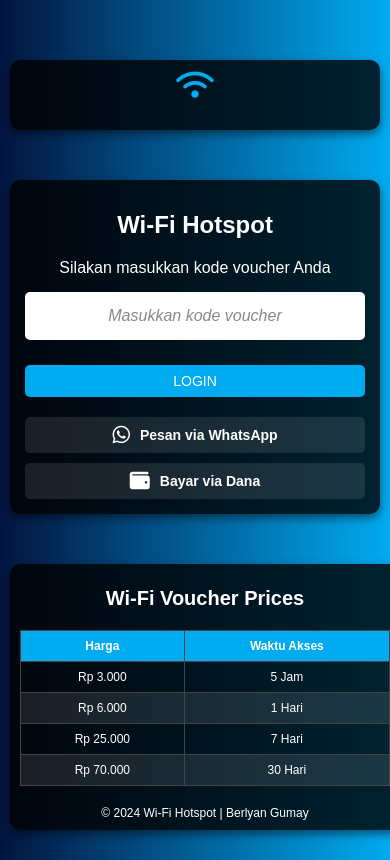
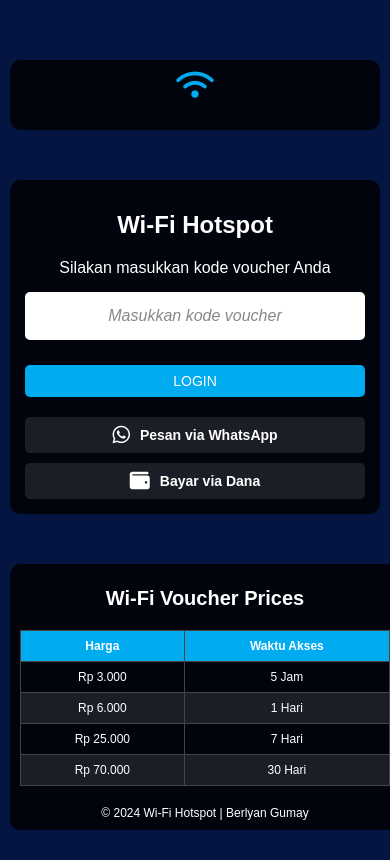
Before and after one commit to berlyan5268/wifi-voucer, a plain HTML site: page index.html in a window 390 px wide. Drawn offline with Linux system fonts and the light colour scheme.

Commit message:
styles.css

```diff
--- a/styles.css
+++ b/styles.css
@@ -1,7 +1,7 @@
 /* Default Styling */
 body {
     font-family: Arial, sans-serif;
-    background: linear-gradient(to right, #031540, #00abf0);
+    background: #031540; /* Menghilangkan warna biru gradasi */
     color: #fff;
     text-align: center;
     margin: 0;
@@ -11,16 +11,13 @@ body {
 
 /* Styling untuk container login */
 .login-container {
-    max-width: 100%;
     width: 100%;
     margin: 0 auto;
-    background: rgba(0, 0, 0, 0.8);
+    background: rgba(0, 0, 0, 0.8); /* Menghilangkan bayangan biru */
     padding: 20px;
     border-radius: 10px;
-    box-shadow: 0 4px 10px rgba(0, 0, 0, 0.5);
     text-align: center;
     box-sizing: border-box;
-    height: 100%;
 }
 
 /* Wifi Icon */
@@ -34,7 +31,6 @@ body {
 @media screen and (max-width: 768px) {
     body {
         padding: 10px;
-        height: 100%;
     }
 
     .login-container {
@@ -61,15 +57,12 @@ body {
 
 /* Styling untuk kontainer utama */
 .container {
-    max-width: 100%;
     width: 100%;
     margin: 0 auto;
-    background: rgba(0, 0, 0, 0.8);
+    background: rgba(0, 0, 0, 0.8); /* Menghilangkan bayangan biru */
     padding: 20px;
     border-radius: 10px;
-    box-shadow: 0 4px 10px rgba(0, 0, 0, 0.5);
     box-sizing: border-box;
-    height: 100%;
 }
 
 .container h1 {
@@ -145,7 +138,6 @@ body {
     color: #fff;
     font-weight: bold;
     transition: background 0.3s;
-    box-sizing: border-box;
 }
 
 .icon:hover {
@@ -171,7 +163,7 @@ footer {
     .container {
         width: 100%;
         margin: 50px auto;
-        padding: 15px;
+        padding: 15px; /* Kurangi padding pada container */
     }
 
     .form-group input {
@@ -213,13 +205,11 @@ footer {
 
 /* Voucher Container */
 .voucher-container {
-    max-width: 100%;
     width: 100%;
     margin: 50px auto;
-    background: rgba(0, 0, 0, 0.8);
+    background: rgba(0, 0, 0, 0.8); /* Menghilangkan bayangan biru */
     padding: 20px;
     border-radius: 10px;
-    box-shadow: 0 4px 10px rgba(0, 0, 0, 0.5);
 }
 
 .voucher-container h1 {
@@ -256,30 +246,30 @@ footer {
 /* Responsif untuk tabel voucher */
 @media screen and (max-width: 768px) {
     .voucher-container {
-        width: 90%; /* Lebar container lebih kecil */
+        width: 90%;
         margin: 30px auto;
-        padding: 15px; /* Kurangi padding */
+        padding: 15px;
     }
 
     .voucher-table th, .voucher-table td {
-        padding: 10px; /* Kurangi padding pada sel */
-        font-size: 14px; /* Perkecil font */
+        padding: 10px;
+        font-size: 14px;
     }
 }
 
 @media screen and (max-width: 480px) {
     .voucher-container {
-        width: 100%; /* Gunakan seluruh lebar layar */
+        width: 100%;
         margin: 20px auto;
         padding: 10px;
     }
 
     .voucher-table th, .voucher-table td {
-        font-size: 12px; /* Ukuran font lebih kecil untuk layar kecil */
-        padding: 8px; /* Padding lebih kecil */
+        font-size: 12px;
+        padding: 8px;
     }
 
     .voucher-container h1 {
-        font-size: 20px; /* Perkecil heading */
+        font-size: 20px;
     }
 }
```
